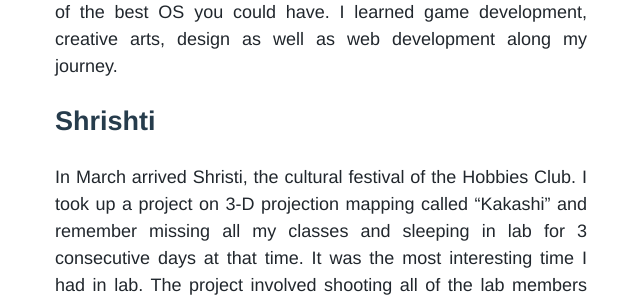
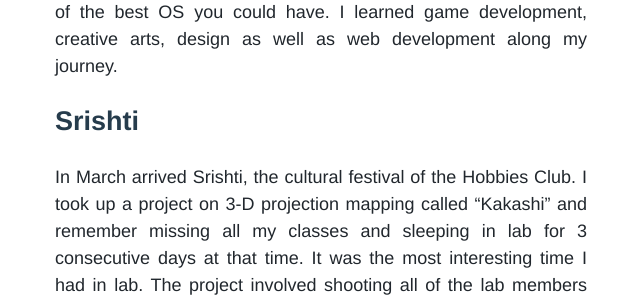
Before and after one commit to sdslabs/sdslabs.github.com, a Jekyll site: the page built from _posts/2016/2016-01-04-working-sdslabs-10.md, in a window 1280 px wide and 900 px high, scrolled down 1016 px. Shown: the part 154-454 px from the top of the window, without its empty margins (319-959 px from the left). Built offline with Jekyll 4.4.1, drawn with Linux system fonts in a browser that asks for light colours; some web fonts are replaced; comment, search, counter and statistics services are not loaded; some of the changed text lies outside the part shown.

Commit message:
Shristi -> Srishti

```diff
--- a/_posts/2016/2016-01-04-working-sdslabs-10.md
+++ b/_posts/2016/2016-01-04-working-sdslabs-10.md
@@ -24,9 +24,9 @@ After all the glamour and appreciation faded away, came the time to start develo
 
 Right after joining SDSLabs I was introduced to technologies like git, node, scala, jquery, laravel, lumen, three.js and many more. These opened up an entirely new world of technology for me, being a complete newbie in these things. I shifted to Ubuntu, one of the best OS you could have. I learned game development, creative arts, design as well as web development along my journey.
 
-## Shrishti
+## Srishti
 
-In March arrived Shristi, the cultural festival of the Hobbies Club. I took up a project on 3-D projection mapping called "Kakashi" and remember missing all my classes and sleeping in lab for 3 consecutive days at that time. It was the most interesting time I had in lab. The project involved shooting all of the lab members singing "Animals" by Maroon 5, and projecting them on 3-D face maps for an exotic virtual feel. We demoed the google cardboard, made games on the Leap motion device and had a lot of fun along the way. That was the most exciting time I had that semester.
+In March arrived Srishti, the cultural festival of the Hobbies Club. I took up a project on 3-D projection mapping called "Kakashi" and remember missing all my classes and sleeping in lab for 3 consecutive days at that time. It was the most interesting time I had in lab. The project involved shooting all of the lab members singing "Animals" by Maroon 5, and projecting them on 3-D face maps for an exotic virtual feel. We demoed the google cardboard, made games on the Leap motion device and had a lot of fun along the way. That was the most exciting time I had that semester.
 
 ## The Trip
 
```
